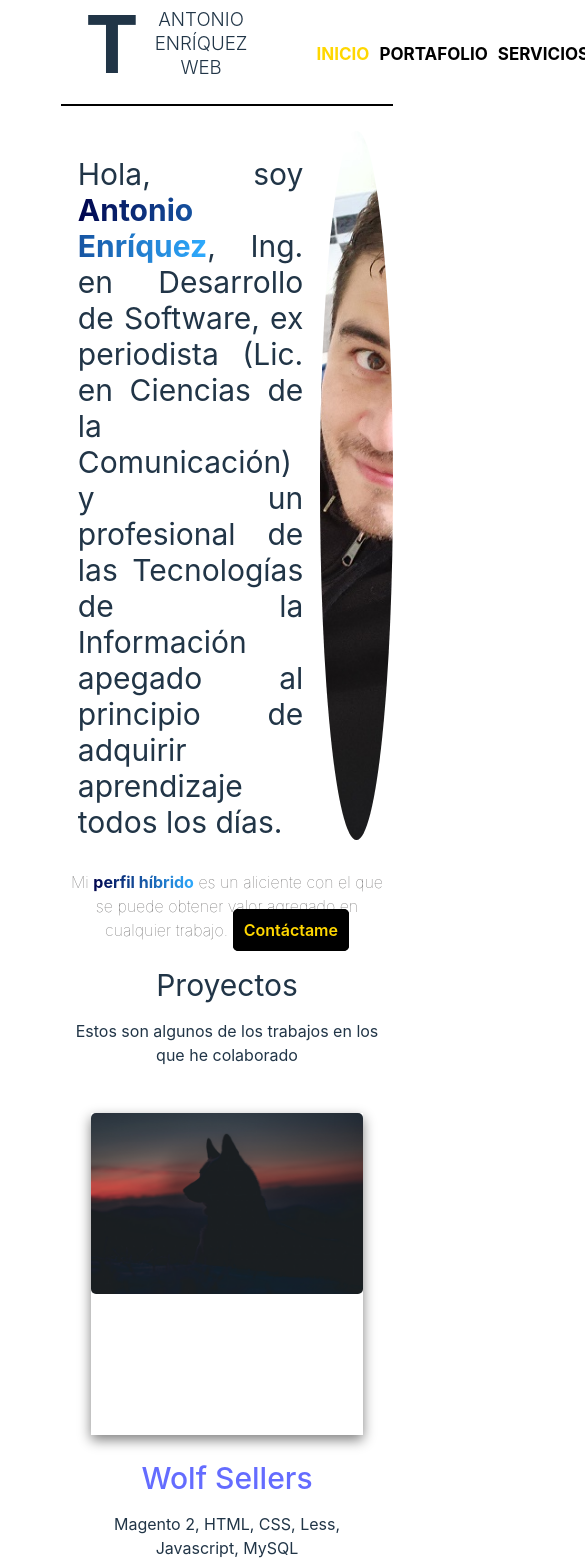
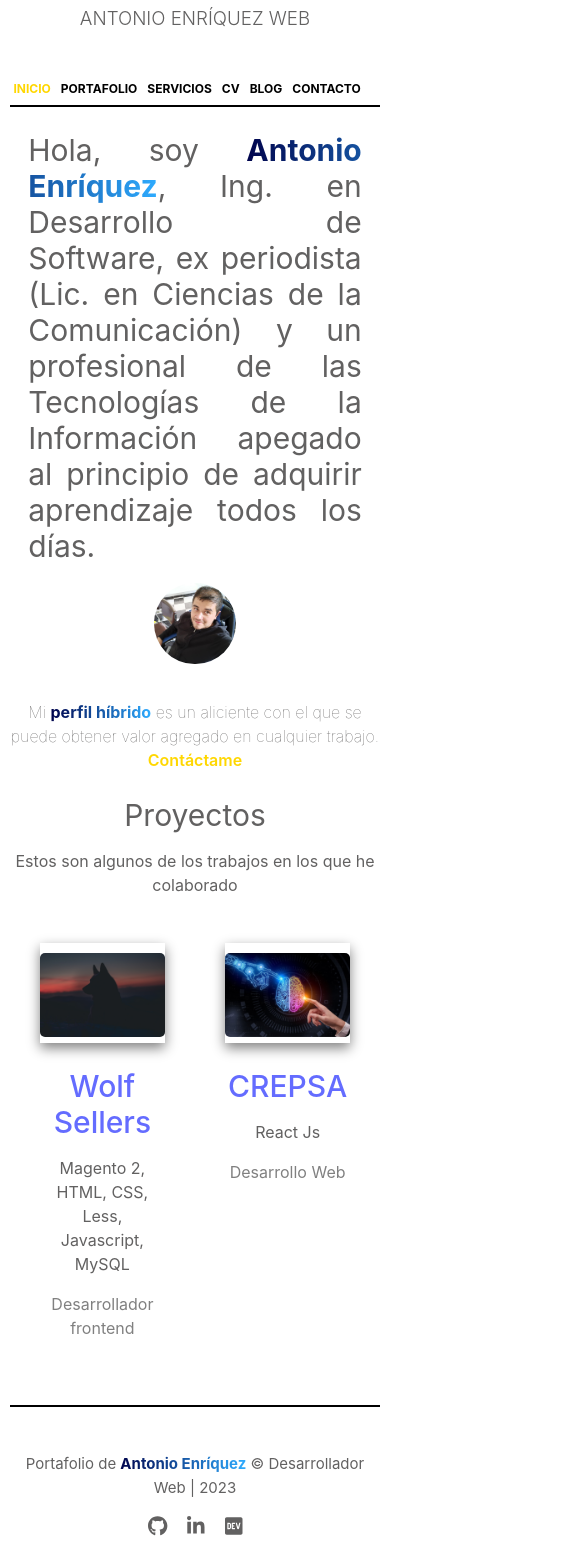
Before and after one commit to zucar0/blog-nextjs-cf, a React (Vite) app in the folder blog-proyecto-cf/: page /inicio in a window 390 px wide. Shown: the part 60-1628 px from the top of the page, 585 px wide, since content can reach past the window. Built offline with nearby package versions, Linux system fonts and the light colour scheme.

Commit message:
Ajustes mobile y tablet, links footer

```diff
--- a/blog-proyecto-cf/package.json
+++ b/blog-proyecto-cf/package.json
@@ -9,6 +9,11 @@
     "preview": "vite preview"
   },
   "dependencies": {
+    "@fortawesome/fontawesome-svg-core": "^6.2.1",
+    "@fortawesome/free-brands-svg-icons": "^6.2.1",
+    "@fortawesome/free-regular-svg-icons": "^6.2.1",
+    "@fortawesome/free-solid-svg-icons": "^6.2.1",
+    "@fortawesome/react-fontawesome": "^0.2.0",
     "react": "^18.2.0",
     "react-dom": "^18.2.0",
     "react-router-dom": "^6.6.1"
--- a/blog-proyecto-cf/src/App.css
+++ b/blog-proyecto-cf/src/App.css
@@ -4,6 +4,9 @@
   padding: 2rem;
   text-align: center;
   width: 100%;
+}
+body{
+  color: rgb(98,97,97);
 }
 
 .logo {
@@ -107,6 +110,7 @@
   margin-top: 35px;
   border-top: 2px solid black;
   padding-top: 45px;
+  color: rgb(98,97,97);
 }
 
 .footer span{
@@ -252,3 +256,134 @@
   padding-left: 5%;
   padding-right: 5%;
 }
+
+.list-social{
+  list-style:none;
+  display: inline-flex;
+}
+
+.list-social li{
+  margin-left: 10px;
+  margin-right: 10px;
+}
+
+.list-social li a{
+  color: rgb(98,97,97);
+  font-size: 1.25rem;
+}
+
+@media screen and (min-width: 769px) and (max-width:1025px){
+  .item-de-portafolio .mask {
+    height: auto;
+  }
+
+  .item-de-portafolio .mask img{
+    margin-top: 10px;
+  }
+
+  .container-header img{
+    height: 70%;
+    margin-top: 5%;
+  }
+}
+
+@media screen and (max-width:768px){
+  #root{
+    max-width: 100%;
+  }
+
+  .header{
+    display: inline-block;
+    width: 100%;
+    margin-bottom: 2.5rem;
+    height: auto;
+  }
+
+  .logo span{
+    font-size: 55px !important;
+  }
+
+  .logo h3{
+    margin-left: 0px !important;
+  }
+
+  #root .header .logo{
+    display: initial;
+  }
+
+  .header nav ul{
+    display: inline-flex;
+    height: 0px;
+  }
+
+  .header li{
+    font-size: 12px;
+  }
+
+  .container-header{
+    display: block;
+  }
+
+  .item-de-portafolio .mask {
+    height: auto;
+  }
+
+  .item-de-portafolio .mask img{
+    margin-top: 10px;
+  }
+
+  .container-header img{
+    height: 70%;
+    margin-top: 5%;
+  }
+  .home .secondary a{
+    background-color: transparent;
+    border: none;
+  }
+  .home .secondary a:hover{
+    border: none;
+  }
+
+  #root div footer div div section ul{
+    padding: 0px;
+  }
+}
+
+@media screen and (max-width:480px){
+  #root{
+    padding: 0px;
+  }
+  .layout{
+    width: 95%;
+  }
+
+  .header nav ul{
+    margin-left:-5%;
+    max-width: 320px;
+  }
+
+  #root .layout .header .logo{
+    height: 4em;
+  }
+
+  #root .layout .header{
+    margin-bottom: 0px;
+  }
+
+  #root .layout .header nav ul li{
+
+  }
+
+}
+
+@media screen and (max-width:340px){
+  /* #root div.layout .header nav ul li:nth-child(6){
+    display:none;
+  } */
+  #root div.layout .header nav ul li{
+    font-size: 10px;
+  }
+  #root div.layout .header nav ul{
+    margin-left:-15%;
+  }
+}
--- /dev/null
+++ b/blog-proyecto-cf/src/components/blog.jsx
@@ -0,0 +1,14 @@
+import React from 'react'
+
+export const Blog = () => {
+  return (
+    <div className='page'>
+      <h1 className='heading'>
+        Opinión
+      </h1>
+      <section className='services'>
+
+      </section>
+    </div>
+  )
+}
--- a/blog-proyecto-cf/src/components/layout/Footer.jsx
+++ b/blog-proyecto-cf/src/components/layout/Footer.jsx
@@ -1,10 +1,12 @@
 import React from 'react'
+import { Social } from '../social'
 
 export const Footer = () => {
   return (
     <footer className='footer'>
         Portafolio de <span>Antonio Enríquez</span> &copy; Desarrollador Web | 2023
         <div className='social-links'>
+          <Social/>
         </div>
     </footer>
   )
--- a/blog-proyecto-cf/src/components/layout/HeaderNav.jsx
+++ b/blog-proyecto-cf/src/components/layout/HeaderNav.jsx
@@ -20,7 +20,10 @@ export const HeaderNav = () => {
                         <NavLink to="/servicios">Servicios</NavLink>
                     </li>
                     <li>
-                        <NavLink to="/curriculum">Curriculum</NavLink>
+                        <NavLink to="/curriculum">CV</NavLink>
+                    </li>
+                    <li>
+                        <NavLink to="/blog">Blog</NavLink>
                     </li>
                     <li>
                         <NavLink to="/contacto">Contacto</NavLink>
--- /dev/null
+++ b/blog-proyecto-cf/src/components/social.jsx
@@ -0,0 +1,34 @@
+import React from 'react'
+// get our fontawesome imports
+import { faHome } from "@fortawesome/free-solid-svg-icons";
+import { faLinkedinIn } from "@fortawesome/free-brands-svg-icons";
+import { faGithub } from "@fortawesome/free-brands-svg-icons";
+import { faDev } from "@fortawesome/free-brands-svg-icons";
+
+import { FontAwesomeIcon } from "@fortawesome/react-fontawesome";
+
+export const Social = () => {
+  return (
+    <div className='links'>
+      <section className='networks'>
+         <ul className='list-social'>
+            <li>
+                <a href="https://github.com/zucar0" target='_blank'>
+                    <FontAwesomeIcon icon={faGithub} />
+                </a>
+            </li>
+            <li>
+                <a href="https://www.linkedin.com/in/enriquezalvarado/" target='_blank'>
+                    <FontAwesomeIcon icon={faLinkedinIn} />
+                </a>
+            </li>
+            <li>
+                <a href="https://dev.to/zucar0" target='_blank'>
+                    <FontAwesomeIcon icon={faDev} />
+                </a>
+            </li>
+         </ul>
+      </section>
+    </div>
+  )
+}
--- a/blog-proyecto-cf/src/router/MisRutas.jsx
+++ b/blog-proyecto-cf/src/router/MisRutas.jsx
@@ -8,6 +8,7 @@ import {Contacto} from "../components/contacto"
 import { HeaderNav } from '../components/layout/HeaderNav';
 import { Footer } from '../components/layout/Footer';
 import {Error} from '../components/error';
+import {Blog} from '../components/blog';
 import {Proyecto} from '../components/proyecto';
 
 
@@ -26,6 +27,7 @@ export const MisRutas = () => {
                 <Route path='/curriculum' element={<Curriculum/>}/>
                 <Route path='/contacto' element={<Contacto/>}/>
                 <Route path='/proyecto/:id' element={<Proyecto/>}/>
+                <Route path='/blog' element={<Blog/>}/>
                 <Route path='*' element={<Error/>}/>
             </Routes>
         </section>
```
Also changed, not shown: 1 other file (tests, documents, lock files or other folders).
